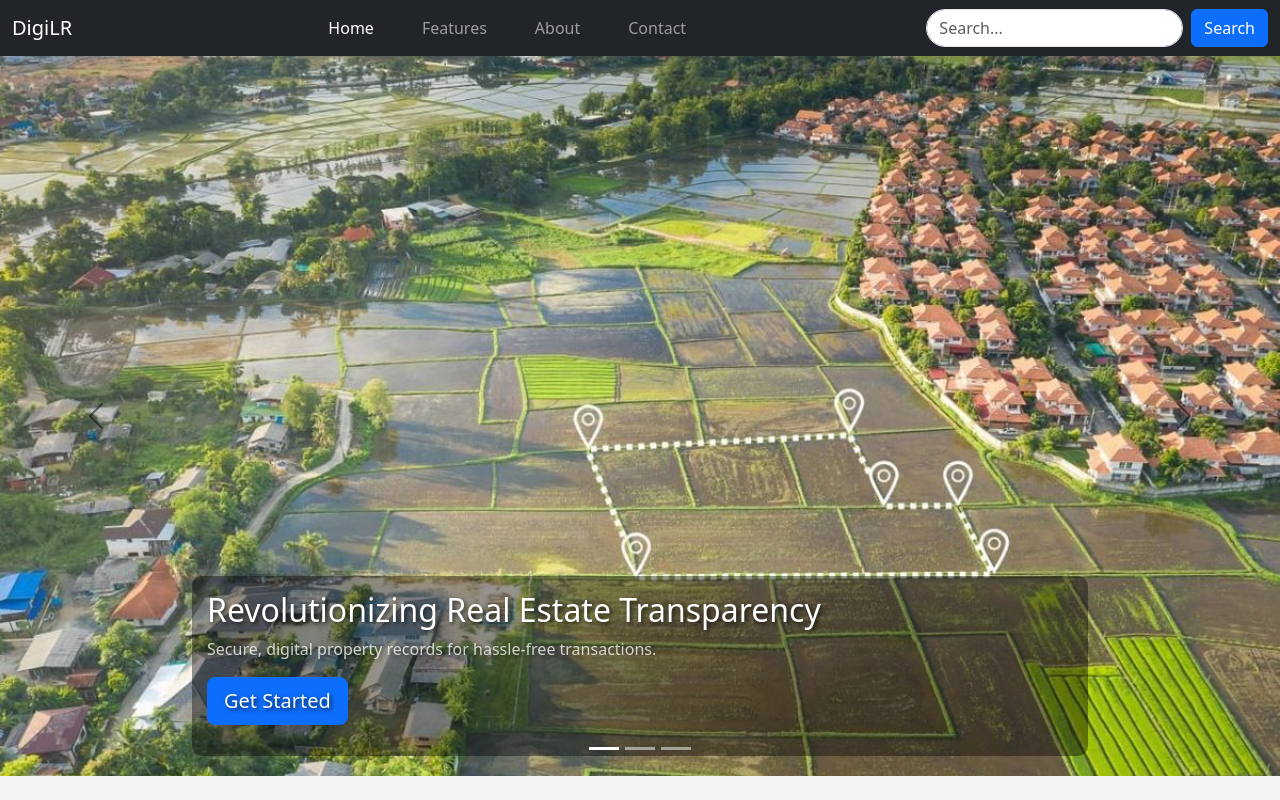
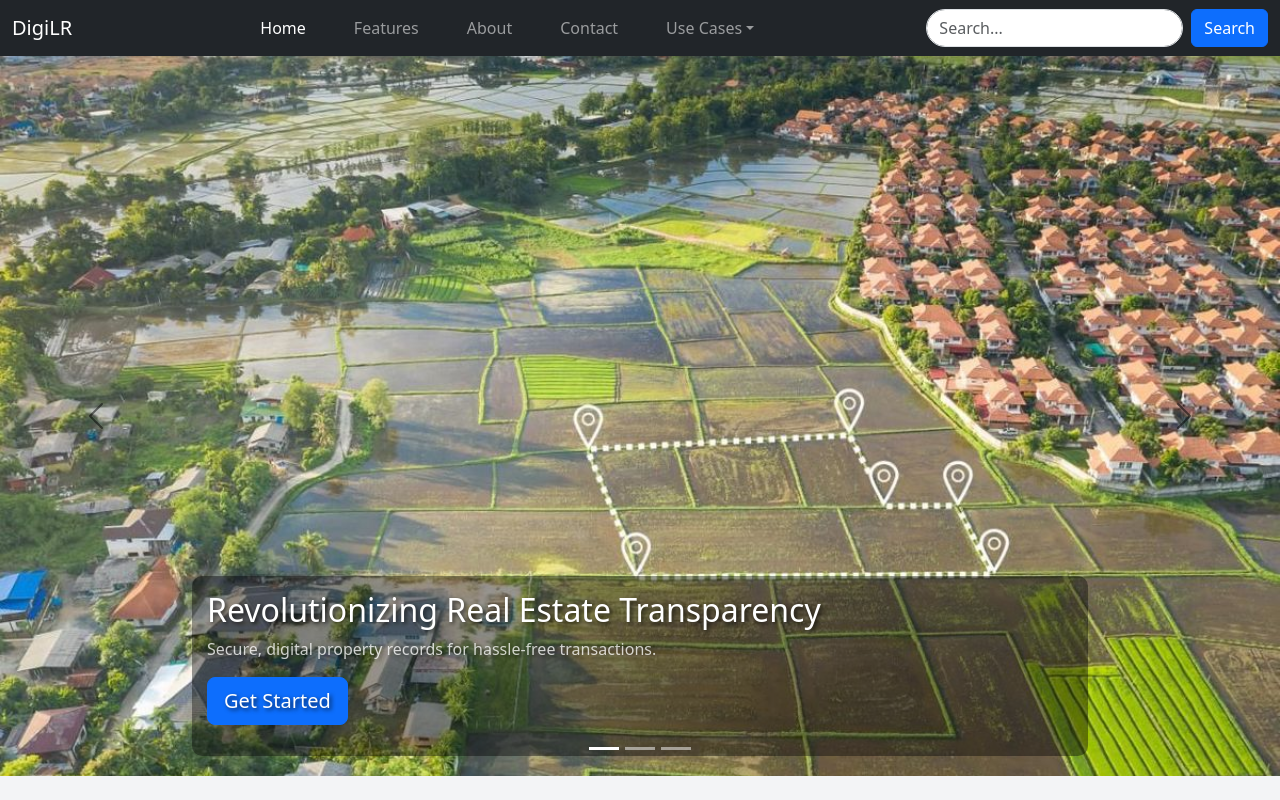
Before and after one commit to AnshulDIgiLR/DigiLR-Website, a React (Vite) app: page / in a window 1280 px wide. Shown: the top 800 px of the page. Built offline with nearby package versions, Linux system fonts and the light colour scheme.

Commit message:
use cases

```diff
--- a/src/Components/NavBar.jsx
+++ b/src/Components/NavBar.jsx
@@ -38,6 +38,25 @@ export default function NavBar() {
           <li className="nav-item mx-3">
           <Link className="nav-link cursor-pointer" to="contact" spy={true} smooth={true} offset={-100} duration={200}>Contact</Link>
           </li>
+          <li className="nav-item dropdown mx-3">
+            <a
+              className="nav-link dropdown-toggle"
+              href="#"
+              id="useCasesDropdown"
+              role="button"
+              data-bs-toggle="dropdown"
+              aria-expanded="false"
+            >
+              Use Cases
+            </a>
+            <ul className="dropdown-menu" aria-labelledby="useCasesDropdown">
+              <li>
+                <Link className="dropdown-item cursor-pointer" to="due-diligence" spy={true} smooth={true} offset={-100} duration={200}>
+                  Due Diligence
+                </Link>
+              </li>
+            </ul>
+          </li>
         </ul>
         <form className="d-flex" role="search">
           <input
```
